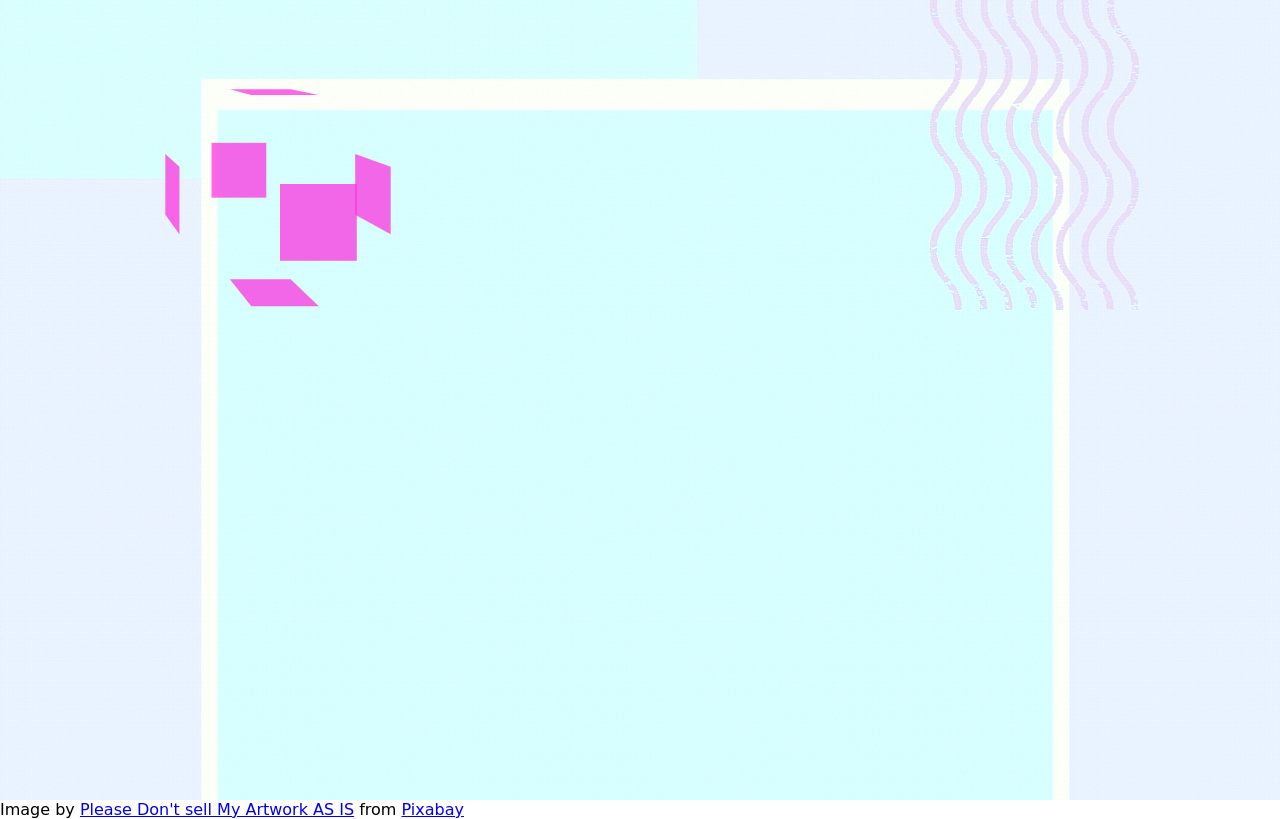
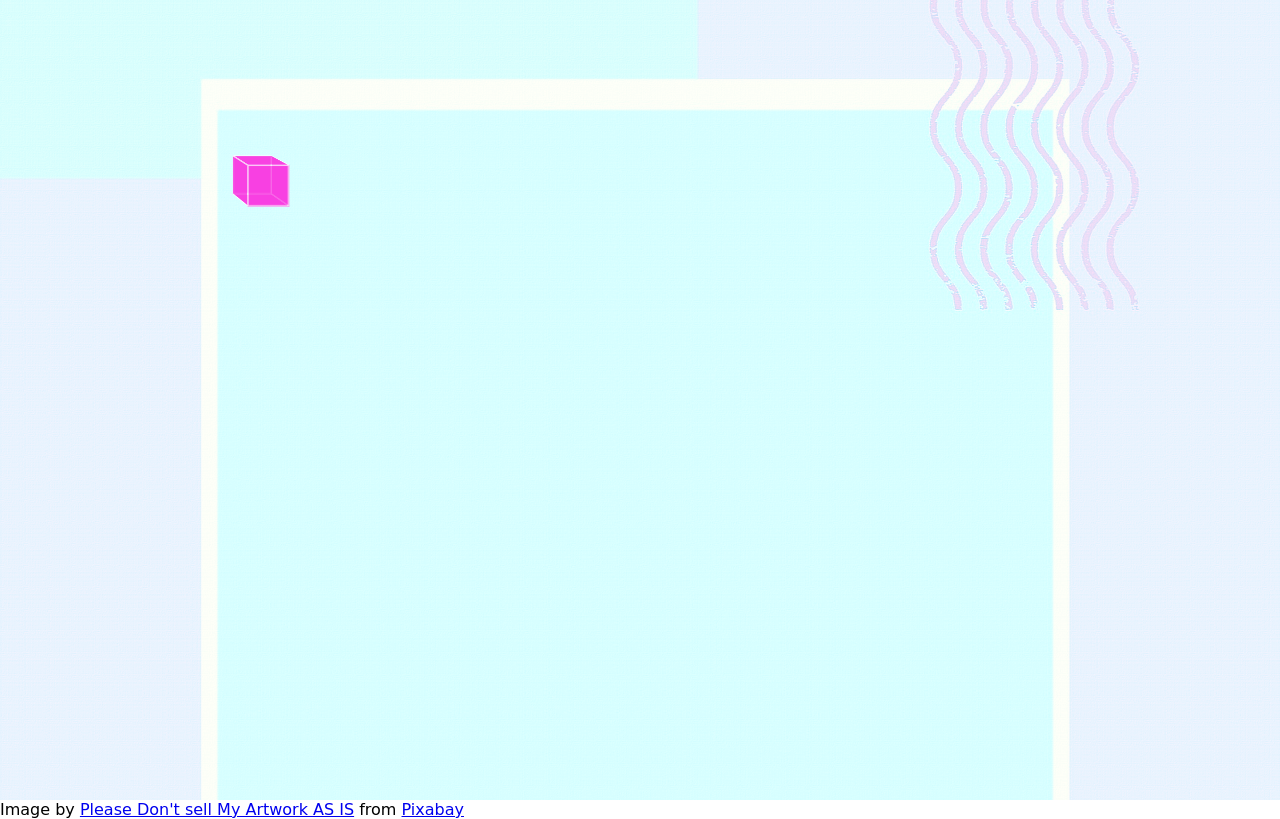
Before and after one commit to cvs181801/animated-shape, a plain HTML site: page index.html in a window 1280 px wide. Drawn offline with Linux system fonts and the light colour scheme; files whose address does not match are found by name; a web font is replaced by a local one.

Commit message:
save new dimensions

```diff
--- a/index.html
+++ b/index.html
@@ -23,7 +23,7 @@
             </div><!--close cube container-->
         </div><!--close outer container-->
 
-    </div>
+    </div><!--close background div-->
     <p>Image by
         <a href="https://pixabay.com/users/7089643-7089643/?utm_source=link-attribution&amp;utm_medium=referral&amp;utm_campaign=image&amp;utm_content=4880922">
         Please Don't sell My Artwork AS IS</a> from
--- a/stylesheet.css
+++ b/stylesheet.css
@@ -34,52 +34,54 @@ body {
 }
 
 .cube__container {
-    width: 5em;
-    height: 5em;
+    width: 40px;
+    height: 40px;
     position: relative;
     transform-style: preserve-3d;
-    transform: translateZ(-100px);
+    transform: translateZ(-20px);
     transition: transform 1s;
 }
 
 .cube__face {
     position: absolute;
-    width: 4em;
-    height: 4em;
+    width: 40px;
+    height: 40px;
     top: 10em;
     left: 15em;
+    border: 1px solid white;
+
   }
 
 .cube__face__1  {
     background: var(--pink);
     opacity: 0.75;
-    transform: rotateY(0deg) translateZ(100px);
+    transform: rotateY(0deg) translateZ(20px);
 }
 
 .cube__face__2 {
     background: var(--pink);
     opacity: 0.75;
-    transform: rotateY(180deg) translateZ(100px);
+    transform: rotateY(180deg) translateZ(20px);
 }
 
 .cube__face__3  {
     background: var(--pink);
     opacity: 0.75;
-    transform: rotateY( 90deg) translateZ(100px);
+    transform: rotateY( 90deg) translateZ(20px);
 }
 
 .cube__face__4  {
     background: var(--pink);
     opacity: 0.75;
-    transform: rotateY(-90deg) translateZ(100px);
+    transform: rotateY(-90deg) translateZ(20px);
 }
 .cube__face__5   {
     background: var(--pink);
     opacity: 0.75;
-    transform: rotateX( 90deg) translateZ(100px);
+    transform: rotateX( 90deg) translateZ(20px);
 }
 .cube__face__6 {
     background: var(--pink);
     opacity: 0.75;
-    transform: rotateX(-90deg) translateZ(100px);
+    transform: rotateX(-90deg) translateZ(20px);
 }
```
